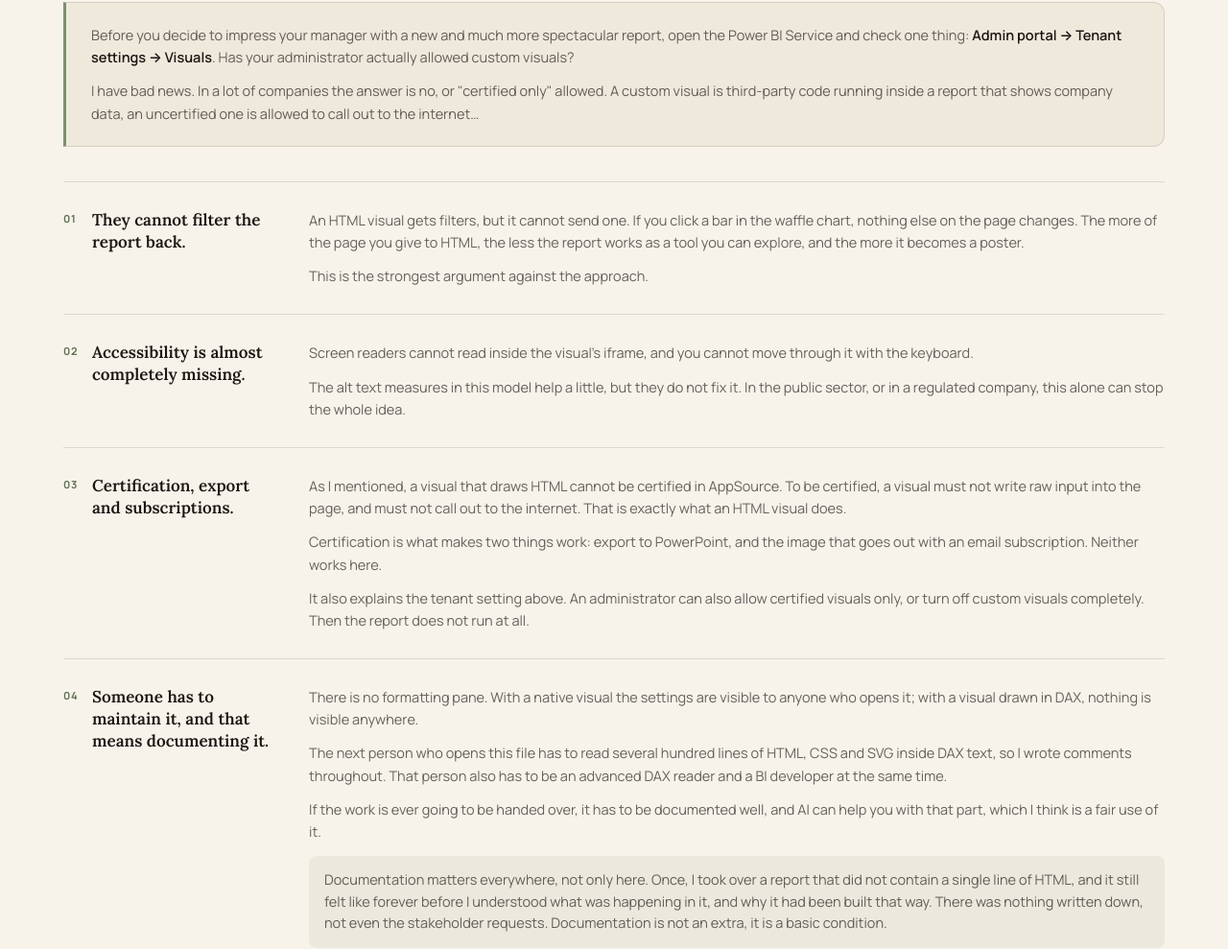
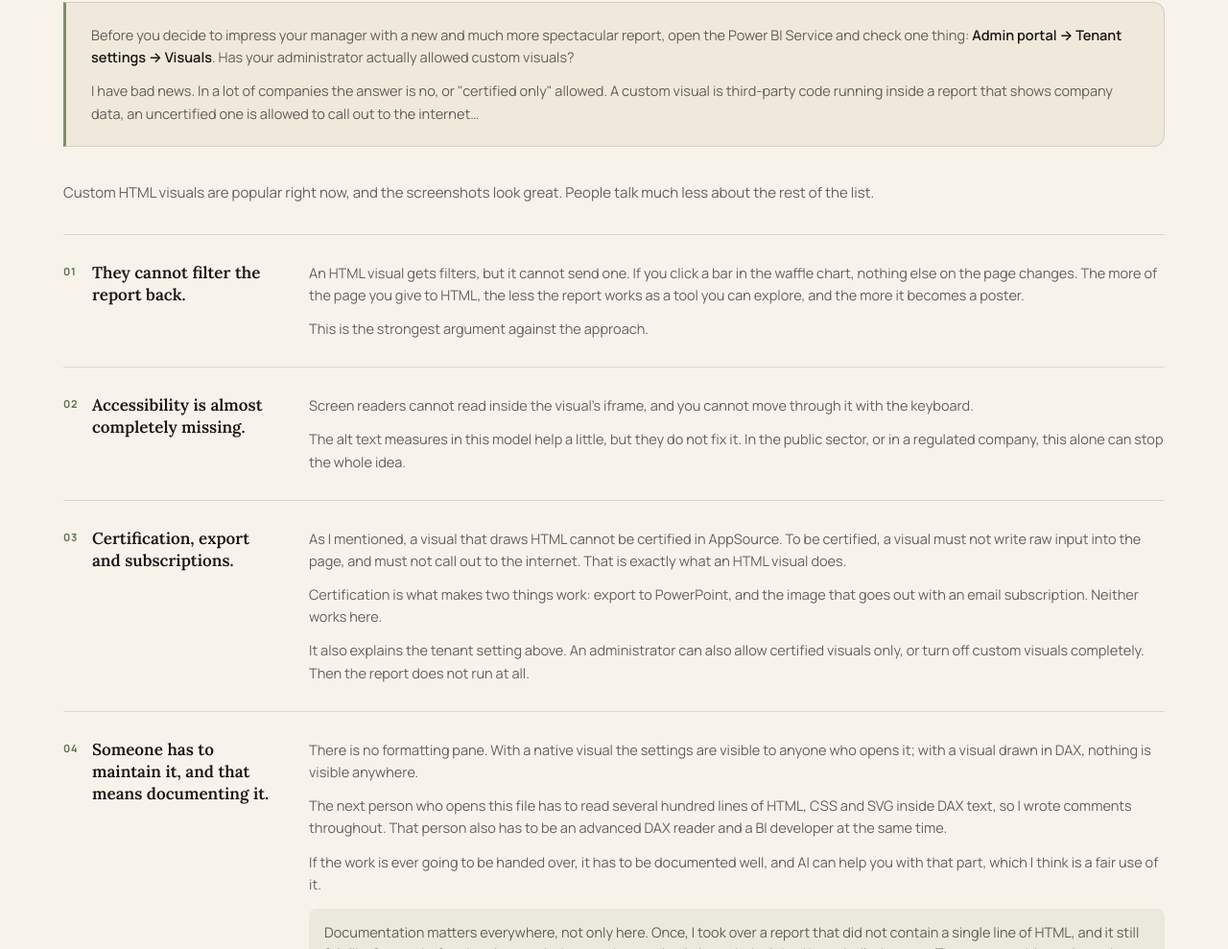
Before and after one commit to mankadata/PBIX-portfolio, a plain HTML site: page index.html in a window 1280 px wide. Shown: the part 1799-2788 px from the top of the page at 96% size. Drawn offline with Linux system fonts and the light colour scheme.

Commit message:
Update index.html

```diff
--- a/index.html
+++ b/index.html
@@ -330,6 +330,10 @@
       <p>I have bad news. In a lot of companies the answer is no, or "certified only" allowed. A custom visual is third-party code running inside a report that shows company data, an uncertified one is allowed to call out to the internet…</p>
     </div>
 
+    <p class="lede">
+      Custom HTML visuals are popular right now, and the screenshots look great. People talk much less about the rest of the list.
+    </p>
+
     <div class="limit-list">
       <div class="limit">
         <strong>They cannot filter the report back.</strong>
```
